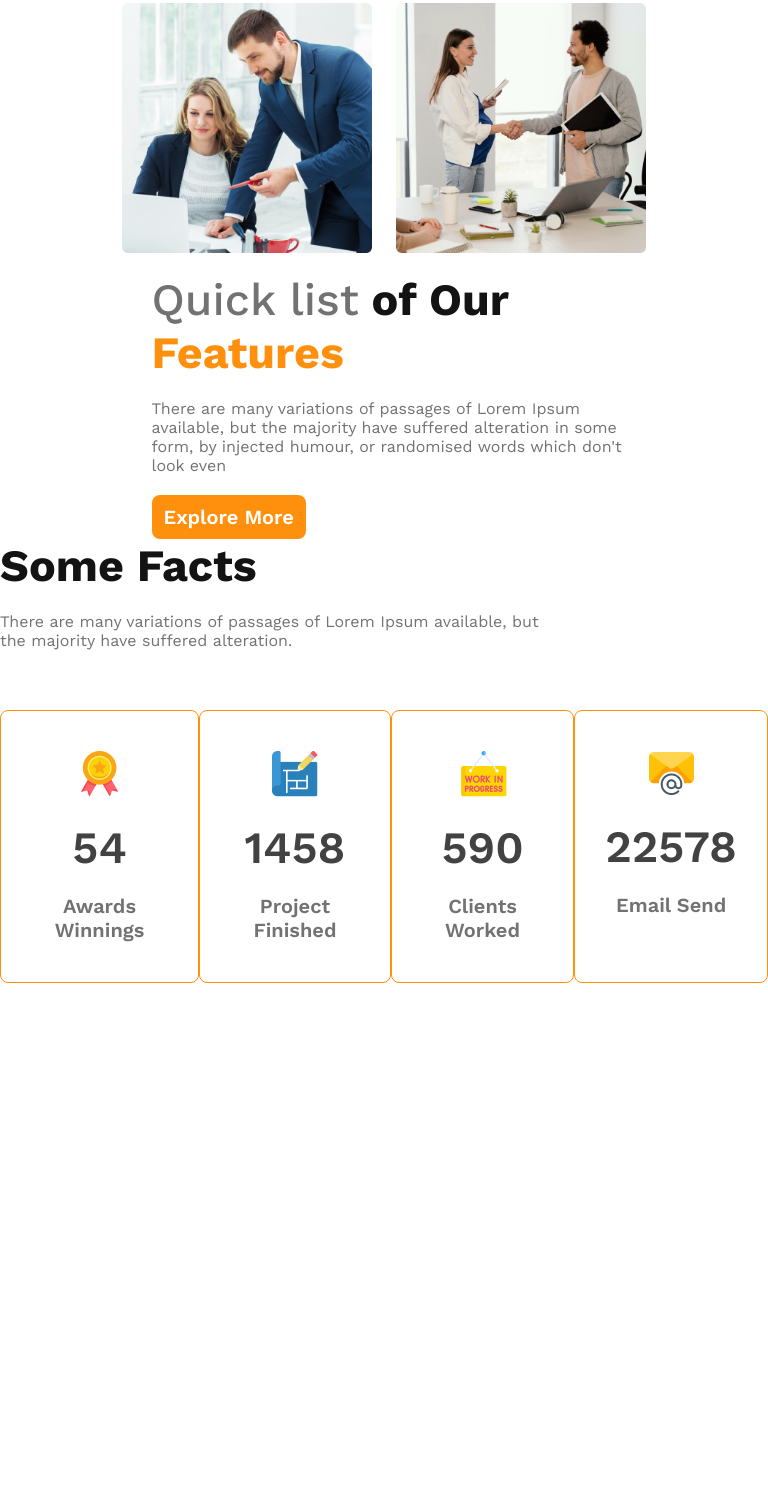
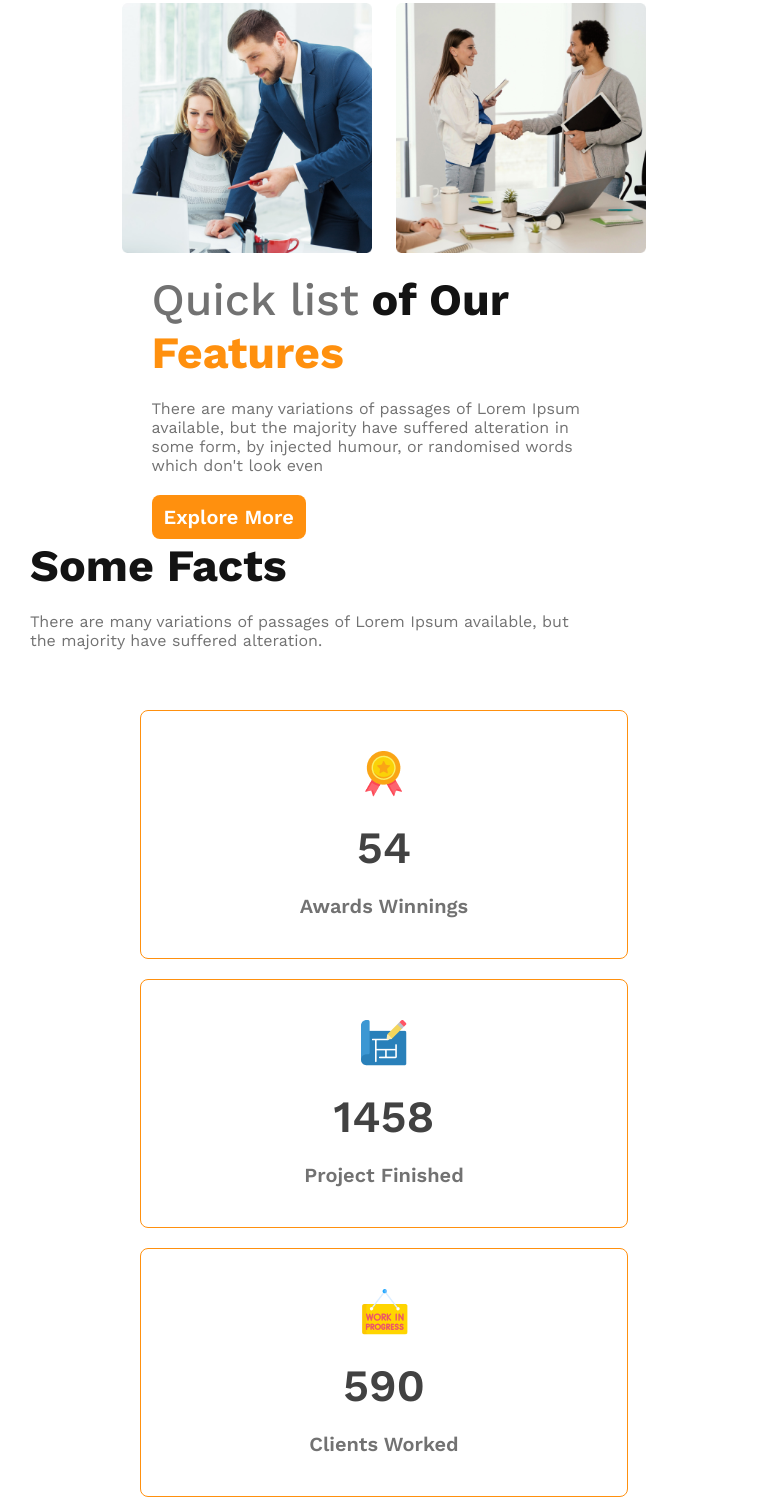
Before and after one commit to AbdurRahman-web-Dreamer/G3-Architects-Project, a plain HTML site: page index.html in a window 768 px wide. Shown: the part 1224-2724 px from the top of the page. Before the commit the page ends 2277 px from the top, so only its background shows below. Drawn offline with nearby package versions, Linux system fonts and the light colour scheme.

Commit message:
fact section finish with responsive

```diff
--- a/index.html
+++ b/index.html
@@ -70,12 +70,14 @@
           <!-- features section end -->
            <!-- fact section start -->
             <section class="fact">
+                  <div class="fact-heading">
                     <h3 class="fact-title nav-title">
                         Some Facts
                       </h3>
                       <p class="fact-description teams-description">
                         There are many variations of passages of Lorem Ipsum available, but the majority have suffered alteration.
                       </p>
+                  </div>
                   <div class="fact-container">
                        <div class="fact-card">
                              <img src="images/icons/ribon.png" alt="">
--- a/styles/style.css
+++ b/styles/style.css
@@ -153,9 +153,10 @@ main{
     header{
         padding: 20px;
     }
-    nav ,.team-container{
+    nav ,.team-container ,.fact-container{
         flex-direction: column;
         gap: 20px;
+
     }
 
     .banner-title{
@@ -173,7 +174,7 @@ main{
              grid-template-columns: 1fr;
 
        }
-       .teams-content{
+       .teams-content,.fact-container,.fact-heading{
         padding-left: 20px;
         padding-right: 20px;
        }
@@ -183,7 +184,7 @@ main{
     header{
         padding: 50px;
     }
-    nav,  .team-container {
+    nav,  .team-container ,.fact-container{
         flex-direction: column;
         gap: 20px;
     }
@@ -198,10 +199,15 @@ main{
        margin: 0 30px;
 
    }
-   .teams-content{
+   .teams-content,.fact-heading{
     padding-left: 30px;
-    padding-right: 0px;
+    padding-right: 30px;
    }
+
+   .fact-container{
+    padding: 0 140px;
+   }
+
    .btn-primary{
     padding: 10px 12px;
    }
```
Lines whose indentation alone changed are shown as unchanged.
